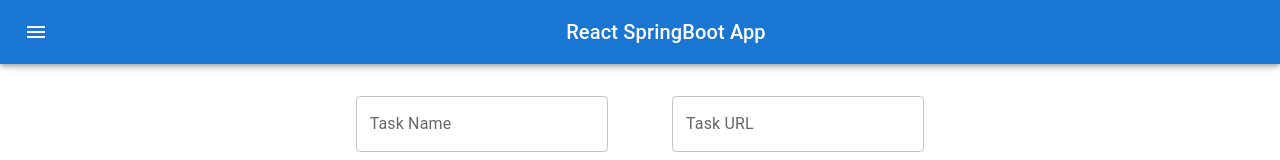
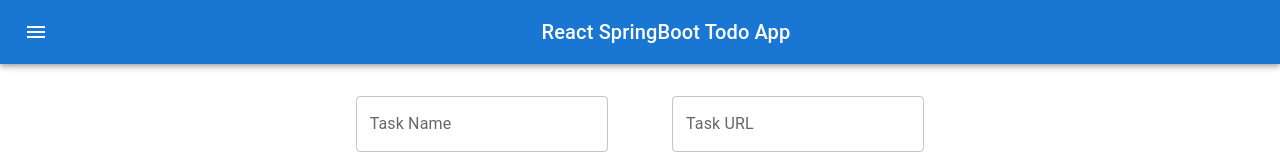
Before and after one commit to shim369/React-SpringBoot-Todo-App-Frontend, a React (Create React App) app: page / in a window 1280 px wide. Shown: the top 160 px of the page. Built offline with nearby package versions, Linux system fonts and the light colour scheme.

Commit message:
update App Title

```diff
--- a/src/components/AppBarNav.js
+++ b/src/components/AppBarNav.js
@@ -21,7 +21,7 @@
             <MenuIcon />
           </IconButton>
           <Typography variant="h6" component="div" sx={{ flexGrow: 1 }}>
-            React SpringBoot App
+            React SpringBoot Todo App
           </Typography>
         </Toolbar>
       </AppBar>
```
